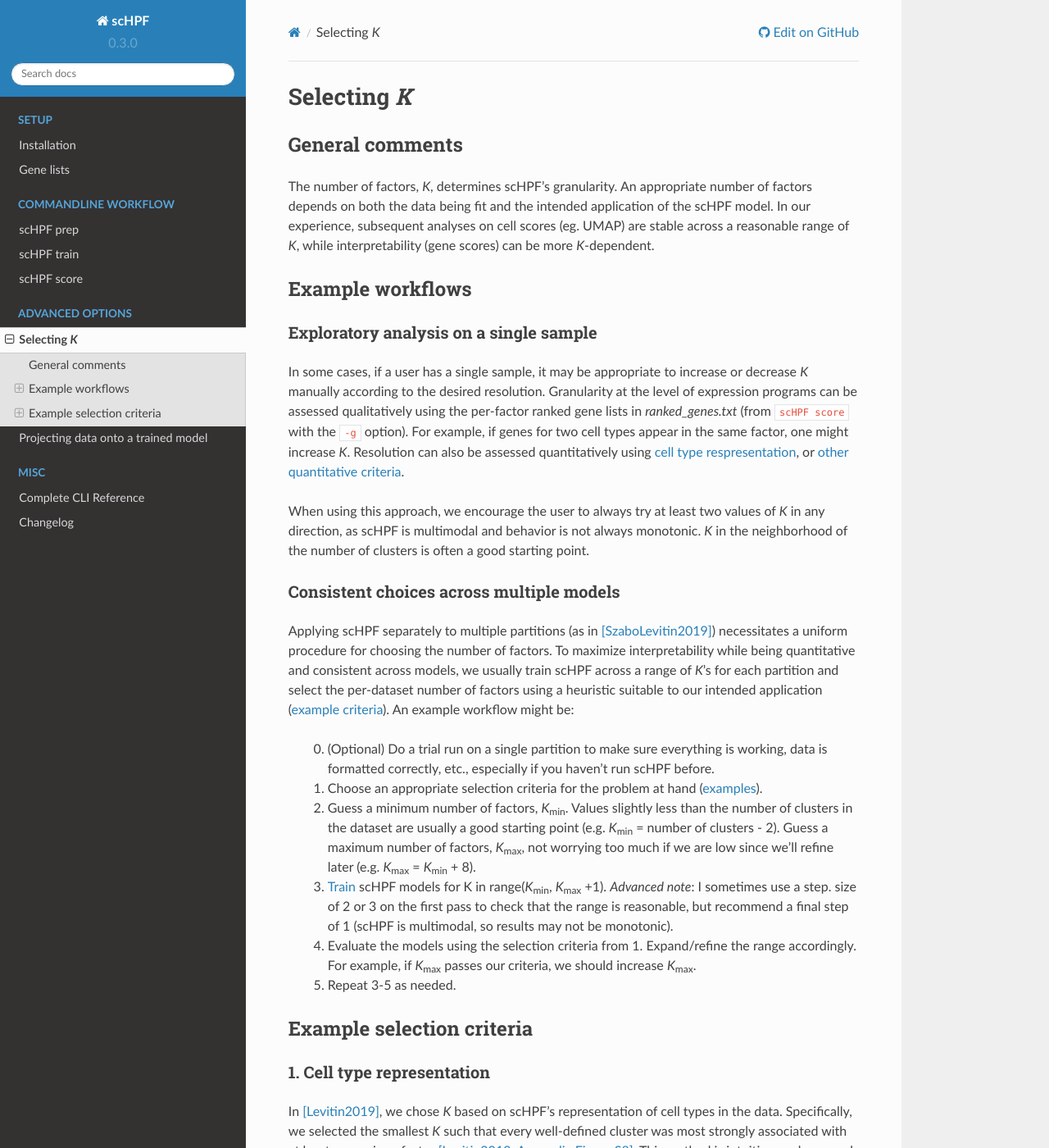
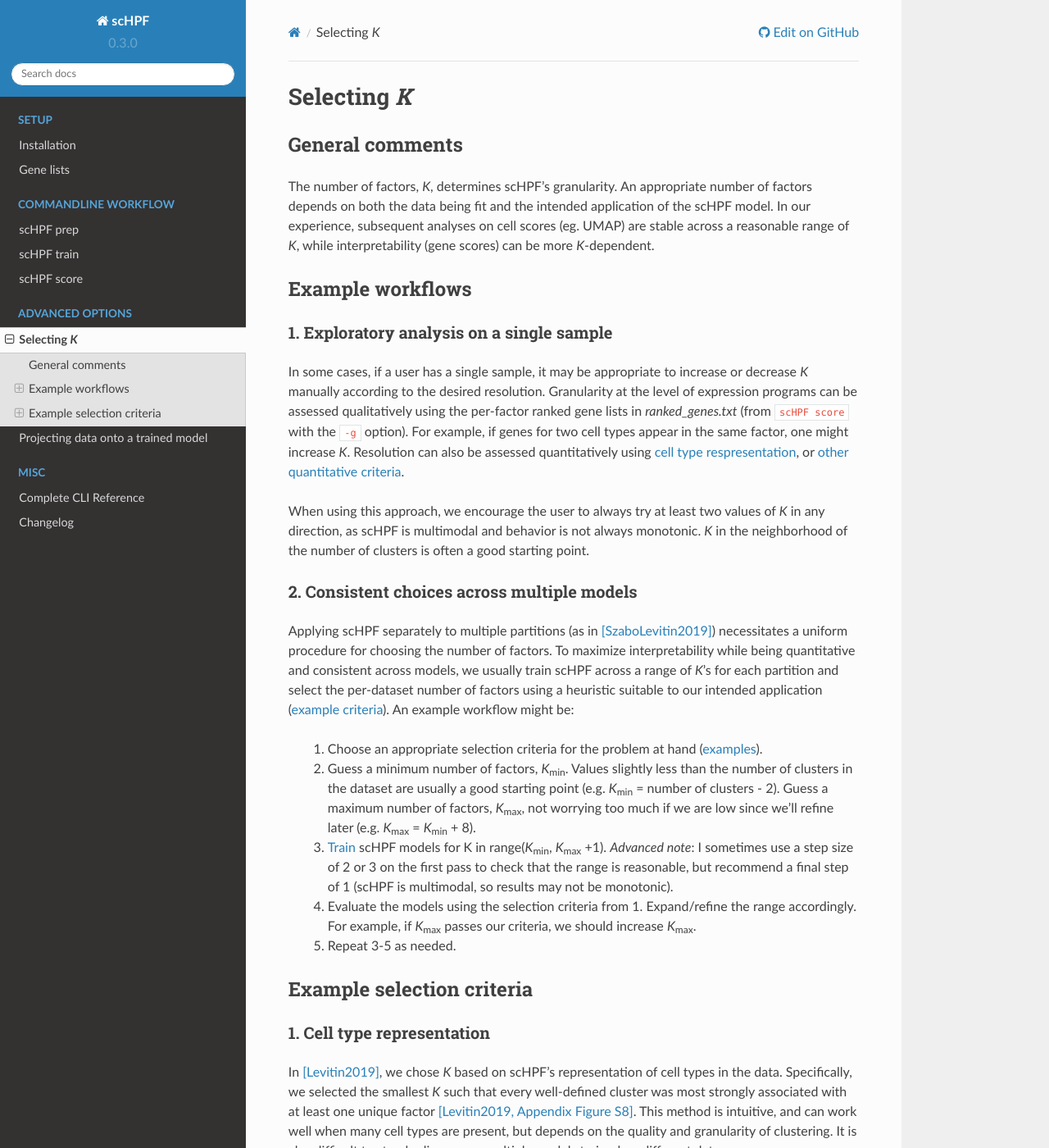
Before and after one commit to simslab/scHPF, a Sphinx documentation site: the page built from docs/select-k.rst, in a window 1280 px wide and 1400 px high. Shown: the whole window at 82% size. Built offline with Sphinx 7.4.7 and the Read the Docs theme 2.0.0, drawn with Linux system fonts in a browser that asks for light colours.

Commit message:
more numbering + typo correction

```diff
--- a/docs/select-k.rst
+++ b/docs/select-k.rst
@@ -20,8 +20,8 @@ interpretability (gene scores) can be more *K*-dependent.
 Example workflows
 =================
 
-Exploratory analysis on a single sample
----------------------------------------
+1. Exploratory analysis on a single sample
+------------------------------------------
 In some cases, if a user has a single sample, it may be appropriate to increase
 or decrease *K* manually according to the desired resolution. Granularity at
 the level of expression programs can be assessed qualitatively using the
@@ -39,8 +39,8 @@ good starting point.
 
 .. _multi-model-example:
 
-Consistent choices across multiple models
------------------------------------------
+2. Consistent choices across multiple models
+--------------------------------------------
 Applying scHPF separately to multiple partitions (as in [SzaboLevitin2019]_)
 necessitates a uniform procedure for choosing the number of factors.  To
 maximize interpretability while being quantitative and consistent across
@@ -49,10 +49,6 @@ select the per-dataset number of factors using a heuristic suitable to our
 intended application
 (:ref:`example criteria<k-criteria>`). An example workflow might be:
 
-
-    0. (Optional) Do a trial run on a single partition to make sure everything
-       is working, data is formatted correctly, etc., especially if you haven't
-       run scHPF before.
 
     1. Choose an appropriate selection criteria for the problem at hand
        (:ref:`examples<k-criteria>`).
@@ -64,7 +60,7 @@ intended application
        later (e.g. |K_max| = |K_min| + 8).
 
     3. :ref:`Train<train-cli>` scHPF models for K in
-       range(|K_min|,  |K_max| +1).  *Advanced note*: I sometimes use a step.
+       range(|K_min|,  |K_max| +1).  *Advanced note*: I sometimes use a step
        size of 2 or 3 on the first pass to check that the range is reasonable,
        but recommend a final step of 1 (scHPF is multimodal, so results may not
        be monotonic).
```
